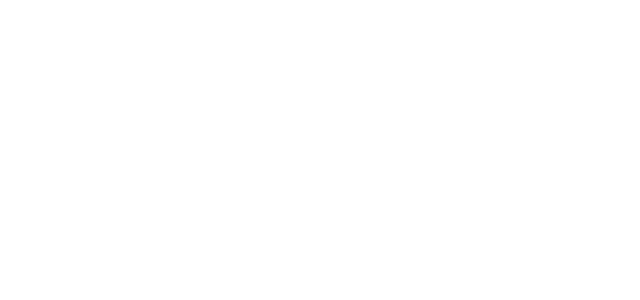
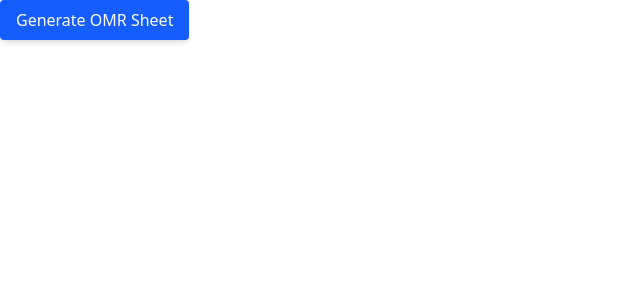
Before and after one commit to Aakash-Sleur/render, a React (Vite) app: page /omr in a window 1280 px wide. Before the commit this address had no page. Shown: the top 300 px of the page, without its empty margins (0-640 px from the left). Built offline with nearby package versions, Linux system fonts and the light colour scheme.

Commit message:
numerical

```diff
--- a/package.json
+++ b/package.json
@@ -11,8 +11,10 @@
   },
   "dependencies": {
     "@tailwindcss/vite": "^4.1.12",
+    "file-saver": "^2.0.5",
     "katex": "^0.16.22",
     "lucide-react": "^0.541.0",
+    "pdf-lib": "^1.17.1",
     "react": "^19.1.0",
     "react-dom": "^19.1.0",
     "react-katex": "^3.1.0",
--- a/src/App.jsx
+++ b/src/App.jsx
@@ -3,6 +3,7 @@ import { Route, Routes } from "react-router-dom";
 import ExcelViewer from "./ExcelViewer";
 import ExcelUploader from "./ExcelUpload";
 import Tools from "./Tools";
+import GenerateOMR from "./OMRGenerator";
 
 const App = () => {
   return (
@@ -10,6 +11,7 @@ const App = () => {
       <Route path="/" element={<ExcelViewer />} />
       <Route path="/upload" element={<ExcelUploader />} />
       <Route path="/tools" element={<Tools />} />
+      <Route path="/omr" element={<GenerateOMR />} />
     </Routes>
   );
 };
--- a/src/ExcelUpload.jsx
+++ b/src/ExcelUpload.jsx
@@ -133,20 +133,33 @@ const ExcelUploader = () => {
 
         // resolve correct answer
         let correctAnswer = row["answers"] || row["Correct option"] || "";
-        if (
-          qType !== "Numerical type" &&
-          ["A", "B", "C", "D"].includes(correctAnswer.toUpperCase())
-        ) {
+
+        // Fixed logic for correct answer processing
+        if (qType === "Numerical type") {
+          // For numerical type, keep the answer as is
+          correctAnswer = correctAnswer?.toString() || "";
+        } else if (["A", "B", "C", "D"].includes(correctAnswer.toUpperCase())) {
+          // For MCQ type with letter answers, convert to option text
           const idx = correctAnswer.toUpperCase().charCodeAt(0) - 65; // A=0, B=1, etc.
           if (options[idx]) {
             correctAnswer = options[idx].text;
+          }
+        } else {
+          // For other cases, remove the first 3 characters if present (likely "A) ", "B) ", etc.)
+          correctAnswer = correctAnswer?.toString();
+          if (
+            correctAnswer &&
+            correctAnswer.length > 3 &&
+            /^[A-D]\)\s/.test(correctAnswer)
+          ) {
+            correctAnswer = correctAnswer.slice(3);
           }
         }
 
         return {
           question: row["question"] || "",
           options,
-          correctAnswer: correctAnswer?.toString().slice(3) || "",
+          correctAnswer: correctAnswer || "",
           explanation: row["explanation"] || "",
           topic: row["topic"] || "",
           chapter: row["chapter"] || "",
--- /dev/null
+++ b/src/OMRGenerator.jsx
@@ -0,0 +1,90 @@
+import { PDFDocument, rgb, StandardFonts } from "pdf-lib";
+import { saveAs } from "file-saver";
+
+export default function GenerateOMR() {
+  const createOMRSheet = async () => {
+    const pdfDoc = await PDFDocument.create();
+    const page = pdfDoc.addPage([595, 842]); // A4
+    const { height, width } = page.getSize();
+
+    const font = await pdfDoc.embedFont(StandardFonts.HelveticaBold);
+    const fontRegular = await pdfDoc.embedFont(StandardFonts.Helvetica);
+
+    // Title
+    page.drawText("OMR Answer Sheet", {
+      x: width / 2 - 80,
+      y: height - 40,
+      size: 18,
+      font,
+      color: rgb(0, 0, 0),
+    });
+
+    // Student info placeholders
+    page.drawText("Name: ____________________", { x: 50, y: height - 70, size: 12, font: fontRegular });
+    page.drawText("Roll No: ____________________", { x: 350, y: height - 70, size: 12, font: fontRegular });
+
+    // Function to draw a section with questions
+    const drawSection = (title, startQ, totalQ, startY) => {
+      page.drawText(title, {
+        x: 50,
+        y: startY,
+        size: 14,
+        font,
+        color: rgb(0, 0, 0.8),
+      });
+
+      let y = startY - 30;
+      let x = 50;
+      const colWidth = 260; // distance between two columns
+      const rowHeight = 25; // spacing between questions
+      const options = ["A", "B", "C", "D"];
+
+      for (let q = 0; q < totalQ; q++) {
+        const qNum = startQ + q;
+
+        // If we reach bottom, move to next column
+        if (y < 100) {
+          x += colWidth;
+          y = startY - 30;
+        }
+
+        // Question number
+        page.drawText(`Q${qNum}`, { x, y, size: 10, font: fontRegular });
+
+        // Draw bubbles
+        let optX = x + 35;
+        options.forEach((opt) => {
+          page.drawCircle({
+            x: optX,
+            y: y + 4,
+            size: 8,
+            borderColor: rgb(0, 0, 0),
+            borderWidth: 1,
+          });
+          page.drawText(opt, { x: optX - 3, y: y - 10, size: 8, font: fontRegular });
+          optX += 30;
+        });
+
+        y -= rowHeight;
+      }
+    };
+
+    // Draw multiple sections
+    drawSection("Section A", 1, 20, height - 120);
+    drawSection("Section B", 21, 20, height - 400);
+
+    // Save PDF
+    const pdfBytes = await pdfDoc.save();
+    const blob = new Blob([pdfBytes], { type: "application/pdf" });
+    saveAs(blob, "omr-sheet.pdf");
+  };
+
+  return (
+    <button
+      onClick={createOMRSheet}
+      className="px-4 py-2 bg-blue-600 text-white rounded shadow-md"
+    >
+      Generate OMR Sheet
+    </button>
+  );
+}
```
Also changed, not shown: 1 other file (tests, documents, lock files or other folders).
